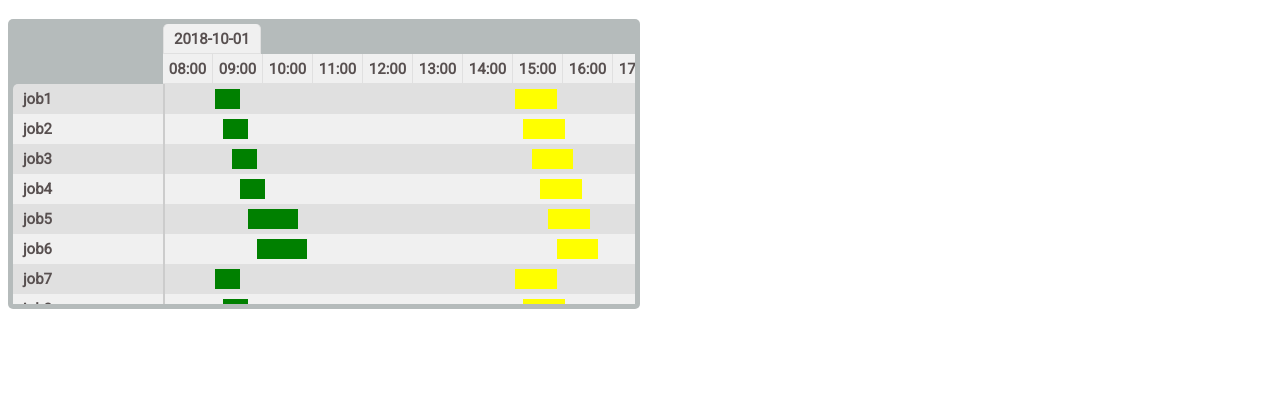
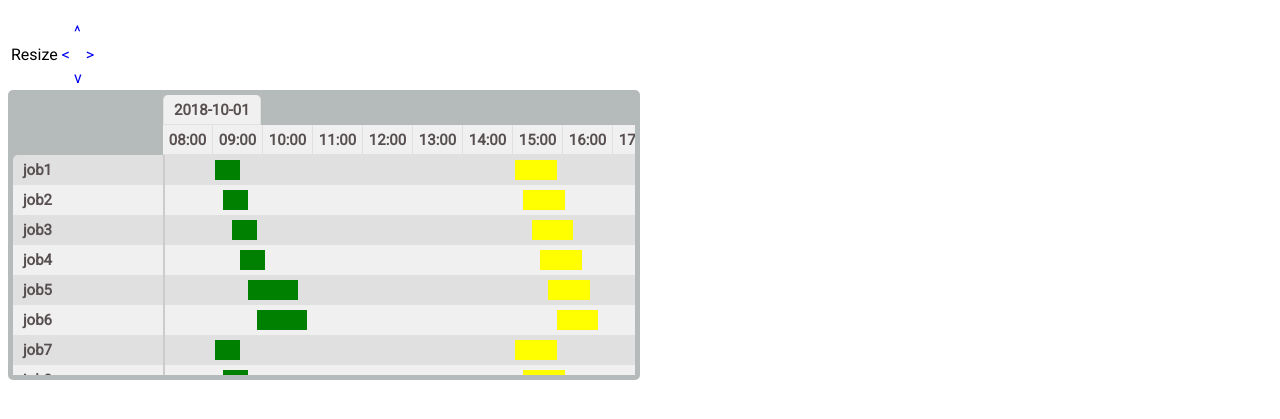
Before and after one commit to demarchisd/stacked-gantt, a website: page example/index.html in a window 1280 px wide. Shown: the part 371-790 px from the top of the page. Drawn offline with Linux system fonts and the light colour scheme.

Commit message:
example with resize

```diff
--- a/example/index.html
+++ b/example/index.html
@@ -13,6 +13,9 @@
 
       h1 {
         display: inline-block;
+      }
+      a {
+        text-decoration: none;
       }
     </style>
     <link rel="stylesheet" type="text/css" href="../dist/jquery.stacked-gantt.css">
@@ -215,11 +218,20 @@
           }
         };
 
-;
+        $(document).ready(function() {
+          var $timeline = $('#timeline').stackedGantt(timeoptions);
+          var $jobschedules = $('#jobschedules').stackedGantt(joboptions);
 
-  	$(document).ready(function() {
-      var $timeline = $('#timeline').stackedGantt(timeoptions);
-      var jobschedules = $('#jobschedules').stackedGantt(joboptions);
+          resize = function(deltaX, deltaY){
+            var $jobdiv = $('#jobschedules');
+            var width  = 10 * deltaX + $jobdiv.width();
+            var height = 10 * deltaY  + $jobdiv.height();
+            $jobdiv.width(width);
+            $jobdiv.height(height);
+
+            $jobschedules.update($jobschedules.getData(), $jobschedules.getGeneralMarkers(), $jobschedules.getGeneralHighlights());
+       }
+
   	});
 
   	</script>
@@ -229,6 +241,11 @@
   	<div id="timeline" style="width: 100%"></div>
 
     <h1>Schedules Example</h1>
+    <table>
+    <tr><td/><td/><td><a href="#" onclick="resize( 0,-1 )">^</td></tr></tr>
+    <tr><td>Resize</td> <td><a href="#" onclick="resize(-1, 0)">&lt;</a></td><td></td><td><a href="#" onclick="resize( 1, 0)">&gt;</td></tr>
+    <tr><td/><td/><td><a href="#" onclick="resize( 0, 1)">v</td></tr>
+  </table>
     <div id="jobschedules" style="height: 300px; width: 50%"></div>
   </body>
 </html>
```
